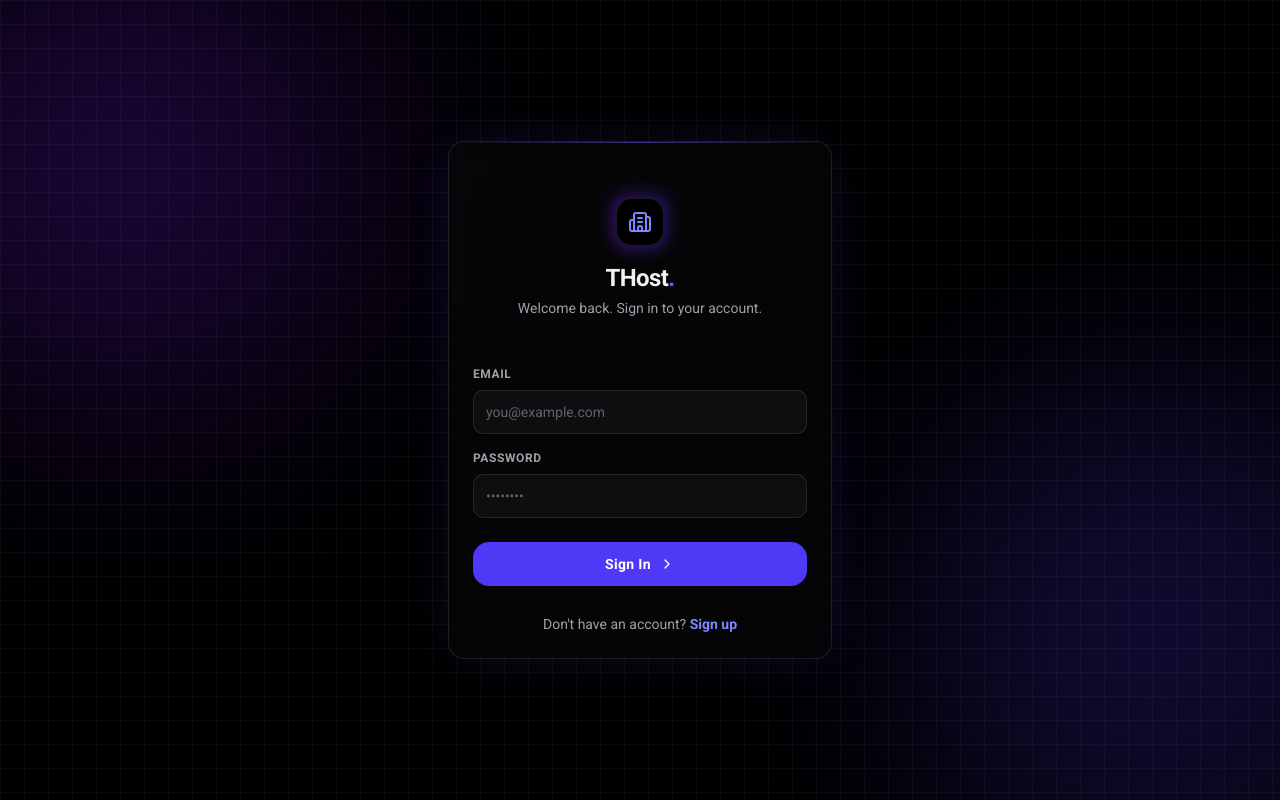
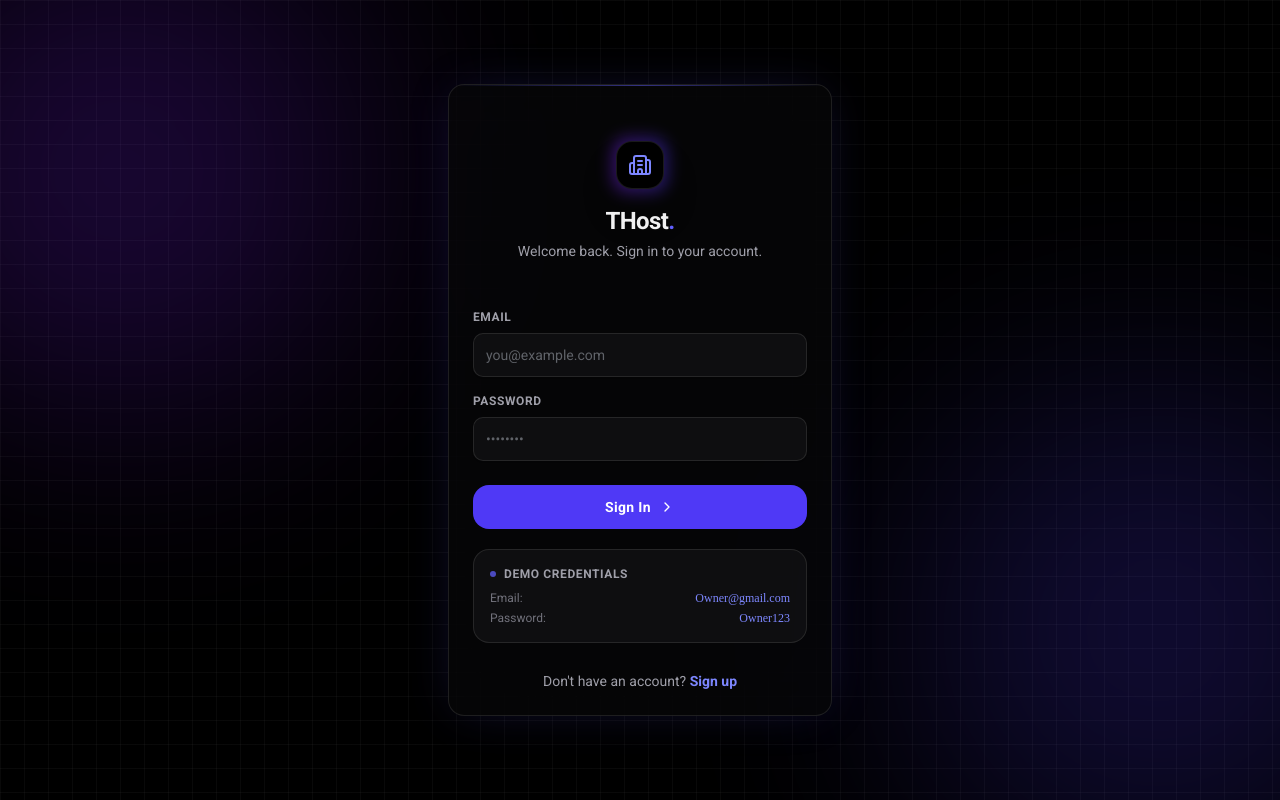
Before and after one commit to prrrrnav/THost, a Next.js app: page /login in a window 1280 px wide. Built offline with nearby package versions, Linux system fonts and the light colour scheme.

Commit message:
Update to login page w dummy creds

```diff
--- a/app/login/page.tsx
+++ b/app/login/page.tsx
@@ -209,6 +209,23 @@ export default function LoginPage() {
               </Button>
             </form>
 
+            <div className="rounded-xl border border-white/10 bg-zinc-900/50 p-4 text-sm animate-in fade-in slide-in-from-top-2 duration-1000 delay-500">
+              <div className="flex items-center gap-2 mb-2">
+                <div className="h-1.5 w-1.5 rounded-full bg-indigo-500 animate-pulse" />
+                <span className="text-xs font-semibold uppercase tracking-wider text-zinc-400">Demo Credentials</span>
+              </div>
+              <div className="space-y-1">
+                <div className="flex justify-between items-center">
+                  <span className="text-zinc-500 text-xs">Email:</span>
+                  <code className="text-indigo-400 font-mono text-xs">Owner@gmail.com</code>
+                </div>
+                <div className="flex justify-between items-center">
+                  <span className="text-zinc-500 text-xs">Password:</span>
+                  <code className="text-indigo-400 font-mono text-xs">Owner123</code>
+                </div>
+              </div>
+            </div>
+
             <p className="text-center text-sm text-zinc-400 mt-2">
               Don't have an account? <Link href="/signup" className="font-semibold text-indigo-400 hover:text-indigo-300 hover:underline">Sign up</Link>
             </p>
```
Also changed, not shown: 1 other file (tests, documents, lock files or other folders).
